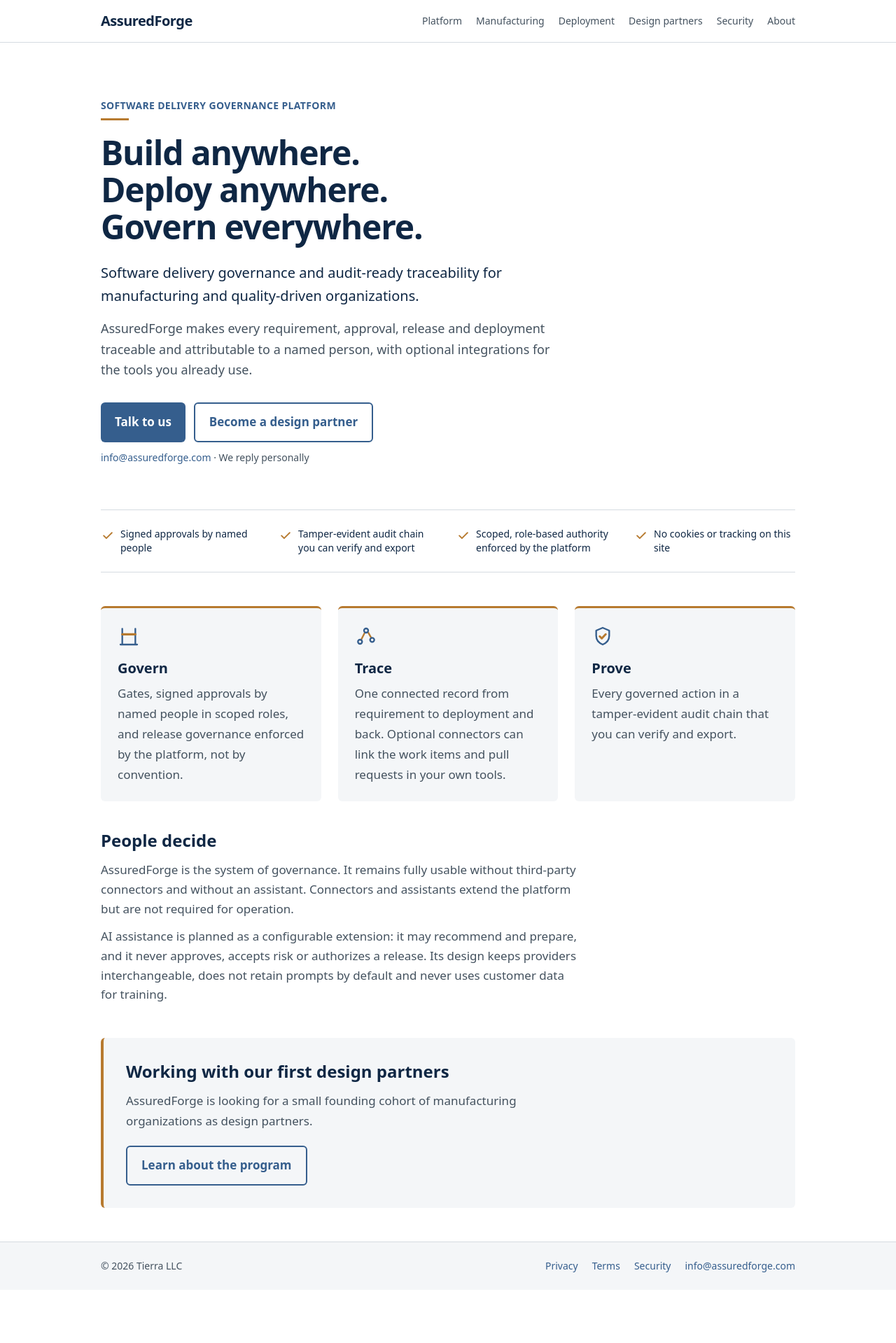
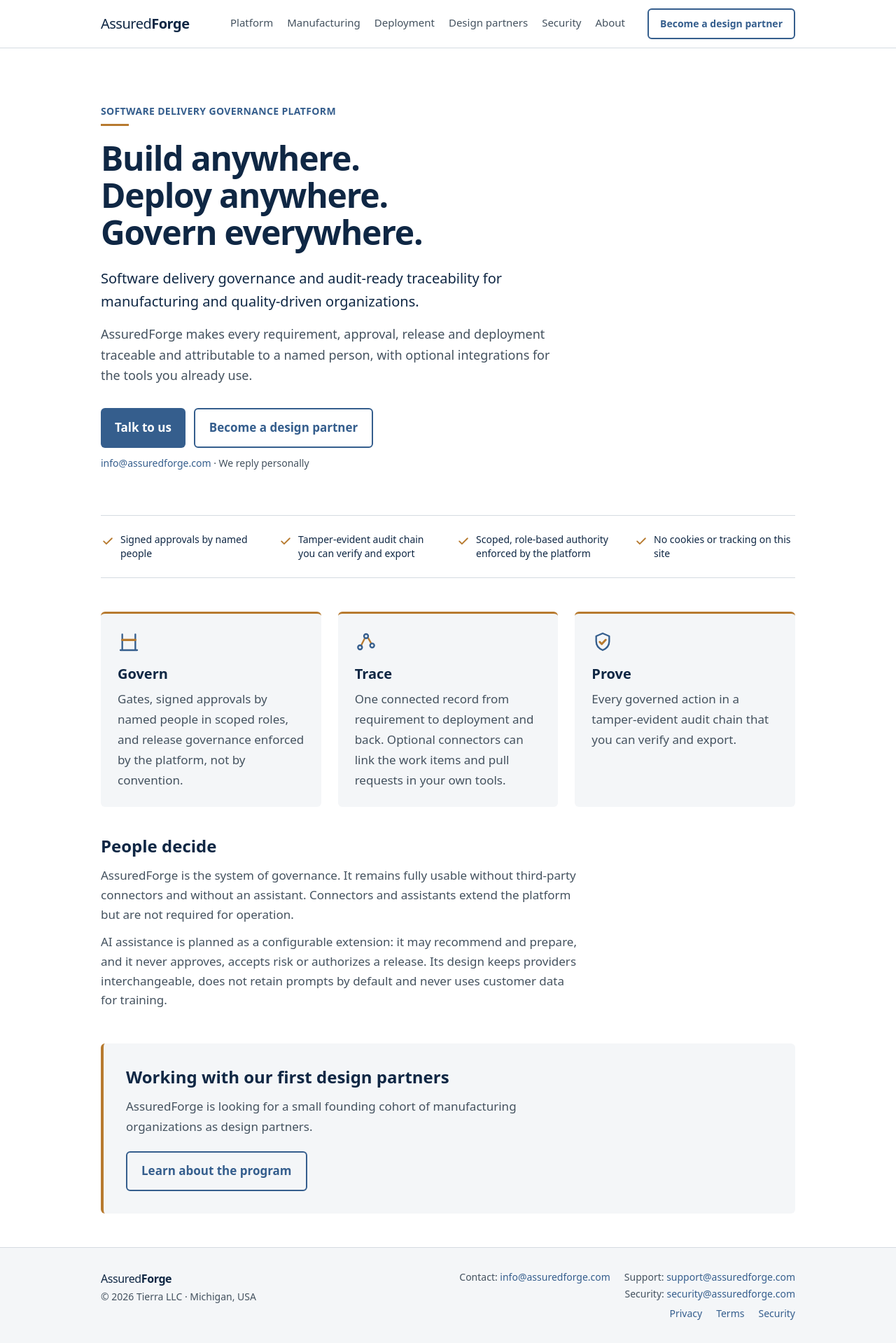
Before and after one commit to burri-us/assuredforge-site, a Next.js app: page / in a window 1280 px wide. Shown: the whole page at 70% size. Before the commit the page ends 1843 px from the top, so only its background shows below. Built offline with nearby package versions, Linux system fonts and the light colour scheme.

Commit message:
Layout: wordmark, current-page marker, phone navigation grid, header button from tablet width; footer identity (D-10) and contacts (D-6)

```diff
--- a/components/Layout.tsx
+++ b/components/Layout.tsx
@@ -1,5 +1,6 @@
 import Head from "next/head";
 import Link from "next/link";
+import { useRouter } from "next/router";
 import type { ReactNode } from "react";
 
 const NAV = [
@@ -11,7 +12,20 @@ const NAV = [
   { href: "/about/", label: "About" },
 ];
 
+const headerButton =
+  "min-h-11 items-center rounded-md border-2 border-accent px-4 text-sm font-semibold text-accent no-underline hover:bg-surface-alt";
+
+// Text wordmark until the Direction A mark lands (second pull request).
+function Wordmark({ className = "" }: { className?: string }) {
+  return (
+    <Link href="/" className={`tracking-tight text-ink no-underline ${className}`}>
+      Assured<span className="font-bold">Forge</span>
+    </Link>
+  );
+}
+
 export function Layout({ title, description, children }: { title: string; description: string; children: ReactNode }) {
+  const { pathname } = useRouter();
   return (
     <>
       <Head>
@@ -23,33 +37,59 @@ export function Layout({ title, description, children }: { title: string; descri
         Skip to content
       </a>
       <header className="border-b border-rule">
-        <div className="mx-auto flex max-w-5xl flex-wrap items-center justify-between gap-4 px-4 py-4">
-          <Link href="/" className="text-xl font-semibold tracking-tight text-ink no-underline">
-            AssuredForge
+        <div className="mx-auto max-w-5xl px-4 py-3 lg:flex lg:items-center lg:gap-8">
+          <div className="flex min-h-11 items-center justify-between gap-4 lg:shrink-0">
+            <Wordmark className="text-xl" />
+            <Link href="/design-partners/" className={`${headerButton} hidden sm:inline-flex lg:hidden`}>
+              Become a design partner
             </Link>
-          <nav aria-label="Main">
-            <ul className="flex flex-wrap gap-x-5 gap-y-2 text-sm">
-              {NAV.map((n) => (
+          </div>
+          <nav aria-label="Main" className="mt-1 lg:mt-0 lg:flex-1">
+            <ul className="grid grid-cols-2 gap-x-4 text-[15px] sm:grid-cols-3 lg:flex lg:flex-wrap lg:justify-end lg:gap-x-5">
+              {NAV.map((n) => {
+                const current = pathname === n.href.replace(/\/$/, "");
+                return (
                   <li key={n.href}>
-                  <Link href={n.href} className="text-ink-muted hover:text-ink">{n.label}</Link>
+                    <Link
+                      href={n.href}
+                      aria-current={current ? "page" : undefined}
+                      className={`flex min-h-11 items-center border-b-2 no-underline ${
+                        current ? "border-gold font-medium text-ink" : "border-transparent text-ink-muted hover:text-ink"
+                      }`}
+                    >
+                      {n.label}
+                    </Link>
                   </li>
-              ))}
+                );
+              })}
             </ul>
           </nav>
+          <Link href="/design-partners/" className={`${headerButton} hidden lg:inline-flex lg:shrink-0`}>
+            Become a design partner
+          </Link>
         </div>
       </header>
       <main id="main" className="mx-auto max-w-5xl px-4 py-12">
         {children}
       </main>
       <footer className="border-t border-rule bg-surface-alt">
-        <div className="mx-auto flex max-w-5xl flex-wrap justify-between gap-4 px-4 py-6 text-sm text-ink-muted">
-          <p>© 2026 Tierra LLC</p>
-          <ul className="flex flex-wrap gap-x-5 gap-y-2">
+        <div className="mx-auto grid max-w-5xl gap-6 px-4 py-8 text-sm text-ink-muted md:grid-cols-2">
+          <div>
+            <Wordmark className="text-base" />
+            <p className="mt-1">© 2026 Tierra LLC · Michigan, USA</p>
+          </div>
+          <div className="space-y-2 md:text-right">
+            <ul className="flex flex-wrap gap-x-5 gap-y-1 md:justify-end">
+              <li>Contact: <a href="mailto:info@assuredforge.com">info@assuredforge.com</a></li>
+              <li>Support: <a href="mailto:support@assuredforge.com">support@assuredforge.com</a></li>
+              <li>Security: <a href="mailto:security@assuredforge.com">security@assuredforge.com</a></li>
+            </ul>
+            <ul className="flex flex-wrap gap-x-5 gap-y-1 md:justify-end">
               <li><Link href="/privacy/">Privacy</Link></li>
               <li><Link href="/terms/">Terms</Link></li>
               <li><Link href="/security/">Security</Link></li>
-            <li><a href="mailto:info@assuredforge.com">info@assuredforge.com</a></li>
             </ul>
+          </div>
         </div>
       </footer>
     </>
```
Lines whose indentation alone changed are shown as unchanged.
